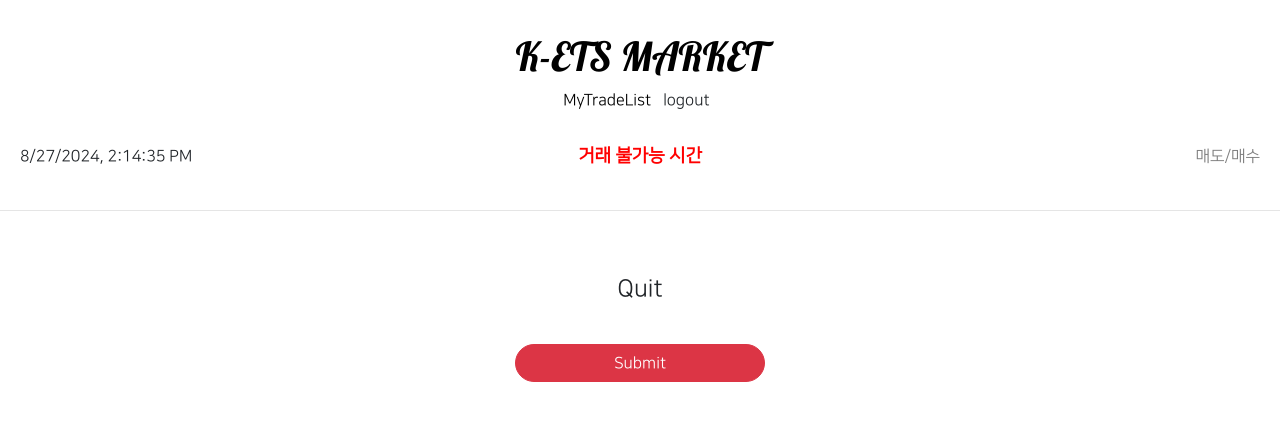
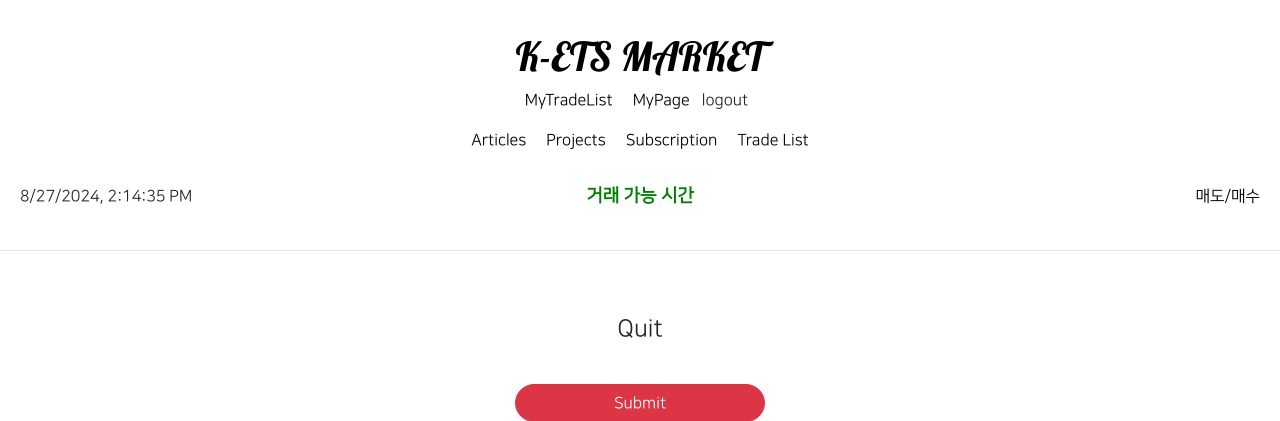
Before and after one commit to penguinman12/kets-market, a Django app: page /accounts/delete/1 in a window 1280 px wide. Shown: the top 421 px of the page. Run offline with Django 5.2, Linux system fonts and the light colour scheme; a user stored in the database is signed in; tables that the repository leaves empty hold one stand-in row (values such as "Sample post"); some libraries are stand-ins or nearby versions.

Commit message:
please fix complete pls..

```diff
--- a/accountapp/models.py
+++ b/accountapp/models.py
@@ -14,10 +14,7 @@ class Account(models.Model):
     cash = models.DecimalField(max_digits=15, decimal_places=2, default=1000000.00)  # 초기 현금 잔액
 
 @receiver(post_save, sender=User)
-def create_user_account(sender, instance, created, **kwargs):
+def create_or_save_user_account(sender, instance, created, **kwargs):
     if created:
         Account.objects.create(user=instance)
-
-@receiver(post_save, sender=User)
-def save_user_account(sender, instance, **kwargs):
     instance.account.save()
--- a/docker-compose.yml
+++ b/docker-compose.yml
@@ -11,7 +11,7 @@ services:
     ports:
       - 80:80
   django_container_gunicorn:
-    image: django_test_image:8
+    image: django_test_image:9
     networks:
       - network
     volumes:
--- a/prag/settings/base.py
+++ b/prag/settings/base.py
@@ -99,13 +99,13 @@ AUTH_PASSWORD_VALIDATORS = [
 # Internationalization
 # https://docs.djangoproject.com/en/5.0/topics/i18n/
 
-LANGUAGE_CODE = 'en-us'
+LANGUAGE_CODE = 'ko-kr'
 
-TIME_ZONE = 'UTC'
+TIME_ZONE = 'Asia/seoul'
 
 USE_I18N = True
 
-USE_TZ = True
+USE_TZ = False
 
 
 # Static files (CSS, JavaScript, Images)
--- a/templates/header.html
+++ b/templates/header.html
@@ -34,7 +34,7 @@
         const tradingStatusElement = document.getElementById('trading-status');
         const tradeButtonElement = document.getElementById('trade-button');
 
-        if (hours >= 10 && hours < 12) {
+        if (hours >= 10 && hours < 22) {
             tradingStatusElement.innerText = '거래 가능 시간';
             tradingStatusElement.className = 'center-container green';
             tradeButtonElement.classList.remove('disabled-button'); // 버튼 활성화
@@ -66,6 +66,9 @@
         <a href="{% url 'tradeapp:user_list' pk=user.pk %}" class="prgmatic_header_nav">
             <span>MyTradeList</span>
         </a>
+        <a href="{% url 'accountapp:detail' pk=user.pk %}" class="prgmatic_header_nav">
+                <span>MyPage</span>
+            </a>
         <form method="POST" action="{% url 'accountapp:logout' %}" style="display: inline;">
             {% csrf_token %}
             <input type="hidden" name="next" value="{{ request.path }}">
@@ -74,6 +77,21 @@
             </button>
         </form>
         {% endif %}
+    </div>
+
+    <div class="pragmatic_header_navbar">
+        <a href="{% url 'articleapp:list' %}" class="prgmatic_header_nav">
+            <span>Articles</span>
+        </a>
+        <a href="{% url 'projectapp:list' %}" class="prgmatic_header_nav">
+            <span>Projects</span>
+        </a>
+        <a href="{% url 'subscribeapp:list' %}" class="prgmatic_header_nav">
+            <span>Subscription</span>
+        </a>
+        <a href="{% url 'tradeapp:list' %}" class="prgmatic_header_nav">
+            <span>Trade List</span>
+        </a>
     </div>
 </div>
 <div onload="updateDateTime()" style="position: relative; height: 50px;">
--- a/tradeapp/models.py
+++ b/tradeapp/models.py
@@ -2,6 +2,7 @@ from datetime import datetime
 
 from django.contrib.auth.models import User
 from django.db import models
+from django.utils import timezone
 
 
 # Create your models here.
@@ -10,7 +11,7 @@ class Trade(models.Model):
     trade_type = models.CharField(max_length=4, choices=[('buy', 'Buy'), ('sell', 'Sell')])
     quantity = models.PositiveIntegerField()
     price = models.DecimalField(max_digits=7,decimal_places=2,default=0.00)
-    traded_at = models.DateTimeField(default=datetime.now(),null=True)
+    traded_at = models.DateTimeField(default=timezone.now,null=True)
     result = models.BooleanField(default=False)
     trading_quantity = models.PositiveIntegerField(default = 0)
     trading_price = models.DecimalField(max_digits=7, decimal_places=2, default=0.00)
```
Also changed, not shown: tradeapp/migrations/0012_alter_trade_traded_at.py (added), tradeapp/migrations/0013_alter_trade_traded_at.py (added), tradeapp/migrations/0014_alter_trade_traded_at.py (added), tradeapp/migrations/0015_alter_trade_traded_at.py (added), tradeapp/migrations/0016_alter_trade_traded_at.py (added), tradeapp/migrations/0017_alter_trade_traded_at.py (added), 1 other file.
